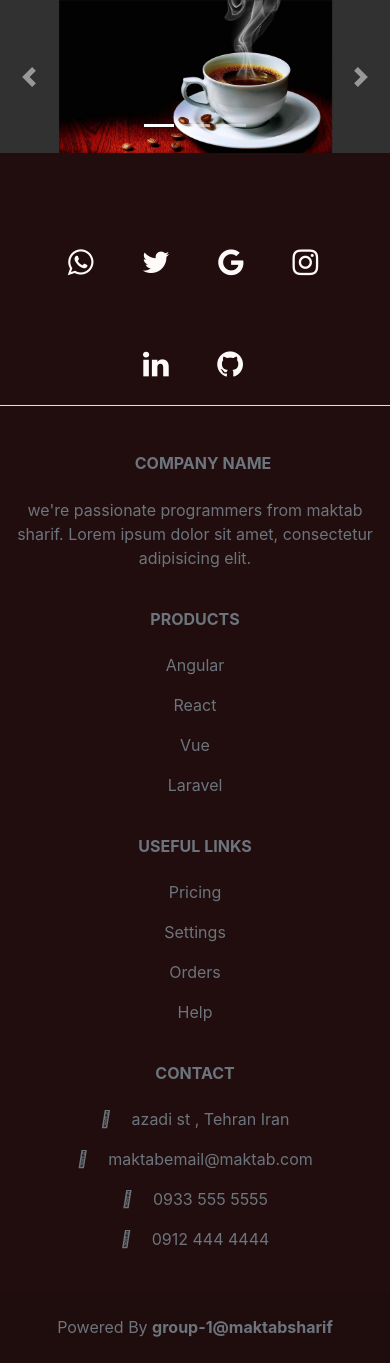
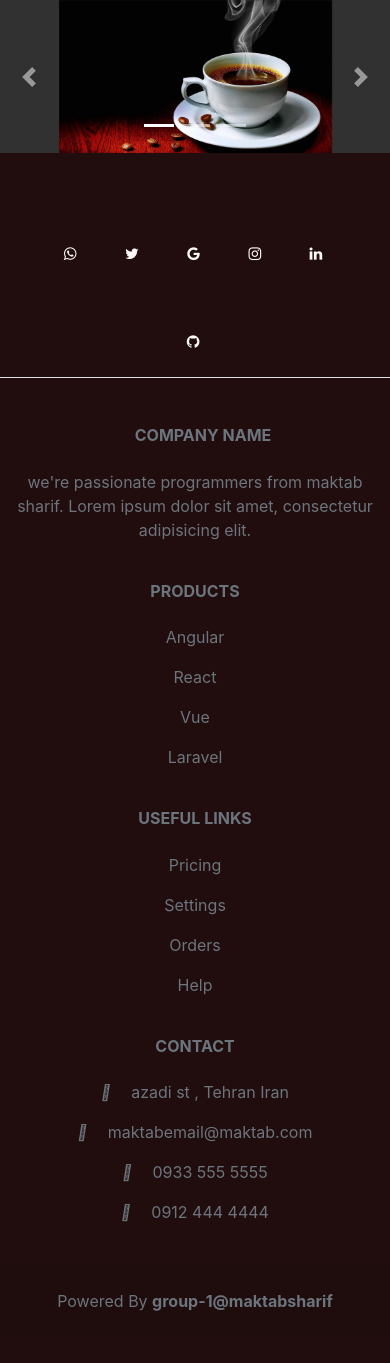
Before and after one commit to MehdiAria/Maktab64-cafe, a Flask app: page / in a window 390 px wide. Shown: the part 102-1465 px from the top of the page. After the commit the page ends 1413 px from the top, so only its background shows below. Run offline with Flask 2, Linux system fonts and the light colour scheme.

Commit message:
fix: responsive footer icon

```diff
--- a/templates/base_layout/_footer.html
+++ b/templates/base_layout/_footer.html
@@ -1,7 +1,10 @@
-
-
 <footer class="text-center text-lg-start bg-light text-muted" style="background-color: rgba(30,6,6,0.84) !important;">
     <!-- Section: Social media -->
+    <style>
+        i {
+            font-size: calc(14px + (26 - 14) * ((100vw - 300px) / (1600 - 300)))!important;
+        }
+    </style>
     <section
             class="d-flex justify-content-center justify-content-lg-between p-4 border-bottom"
     >
@@ -14,26 +17,26 @@
         <!-- Right -->
         <div>
             <a href="" class="me-4 text-reset">
-          <i class="fa fa-whatsapp" style="color:snow; font-size: 30px; margin: 70px 0px 0px 20px"></i>
+                <i class="fa fa-whatsapp" style="color:snow; font-size: 3vw; margin: 7vw 0px 0px 20px"></i>
             </a>
             <a href="" class="me-4 text-reset">
-         <i class="fa fa-twitter" style="color:snow; font-size: 30px; margin: 70px 0px 0px 20px"></i>
+                <i class="fa fa-twitter" style="color:snow; font-size: 3vw; margin: 7vw 0px 0px 20px"></i>
 
             </a>
             <a href="https://www.google.com/" class="me-4 text-reset">
-         <i class="fa fa-google" style="color:snow; font-size: 30px; margin: 70px 0px 0px 20px"></i>
+                <i class="fa fa-google" style="color:snow; font-size: 3vw; margin: 7vw 0px 0px 20px"></i>
 
             </a>
             <a href="https://www.instagram.com/" class="me-4 text-reset">
-         <i class="fa fa-instagram" style="color:snow; font-size: 30px; margin: 70px 0px 0px 20px"></i>
+                <i class="fa fa-instagram" style="color:snow; font-size: 3vw; margin: 70px 0px 0px 20px"></i>
 
             </a>
             <a href="" class="me-4 text-reset">
-         <i class="fa fa-linkedin" style="color:snow; font-size: 30px; margin: 70px 0px 0px 20px"></i>
+                <i class="fa fa-linkedin" style="color:snow; font-size: 3vw; margin: 70px 0px 0px 20px"></i>
 
             </a>
             <a href="https://github.com/MehdiAria/Maktab64-cafe" class="me-4 text-reset">
-         <i class="fa fa-github" style="color:snow; font-size: 30px; margin: 70px 0px 0px 20px"></i>
+                <i class="fa fa-github" style="color:snow; font-size: 3vw; margin: 70px 0px 0px 20px"></i>
 
             </a>
         </div>
```
Lines whose indentation alone changed are shown as unchanged.
